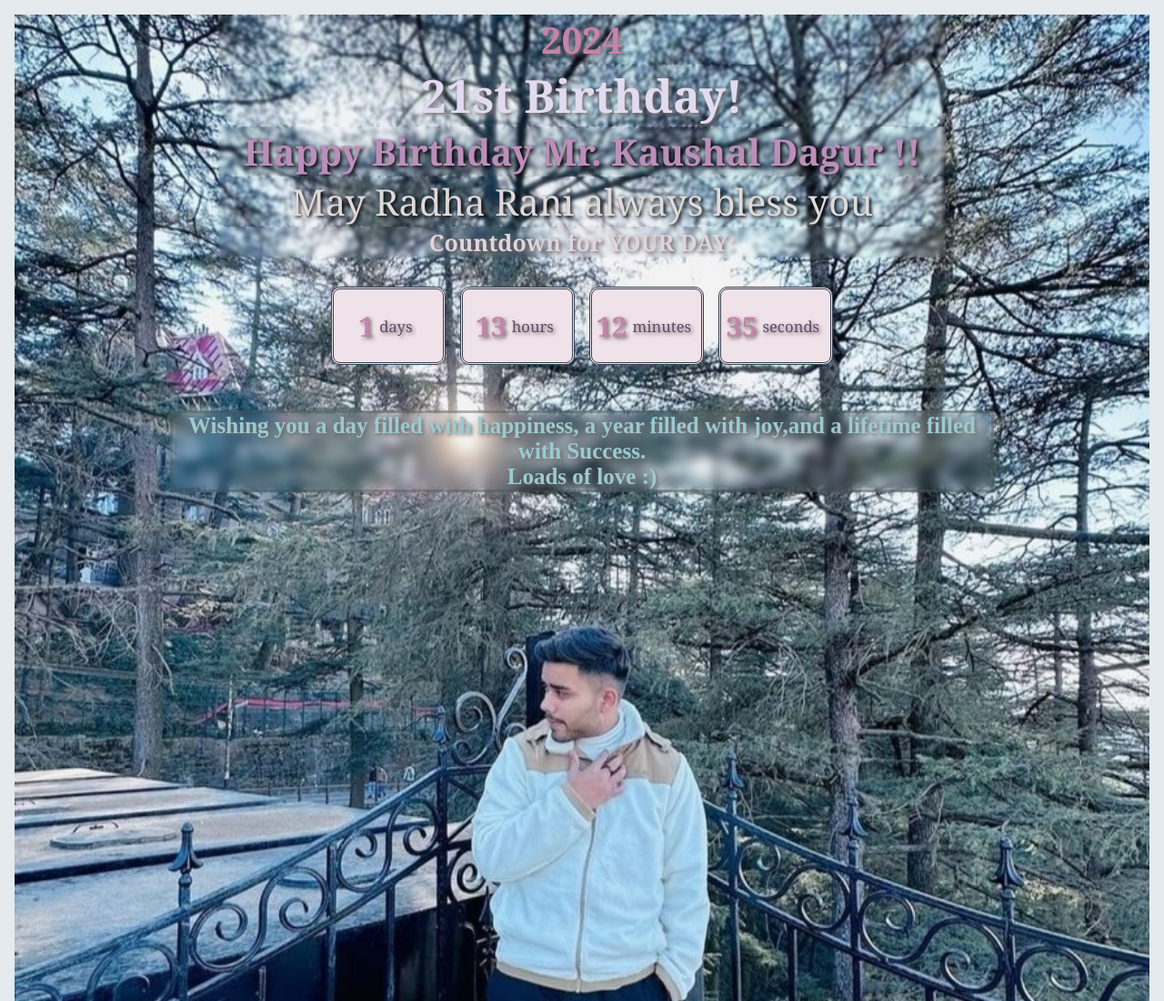
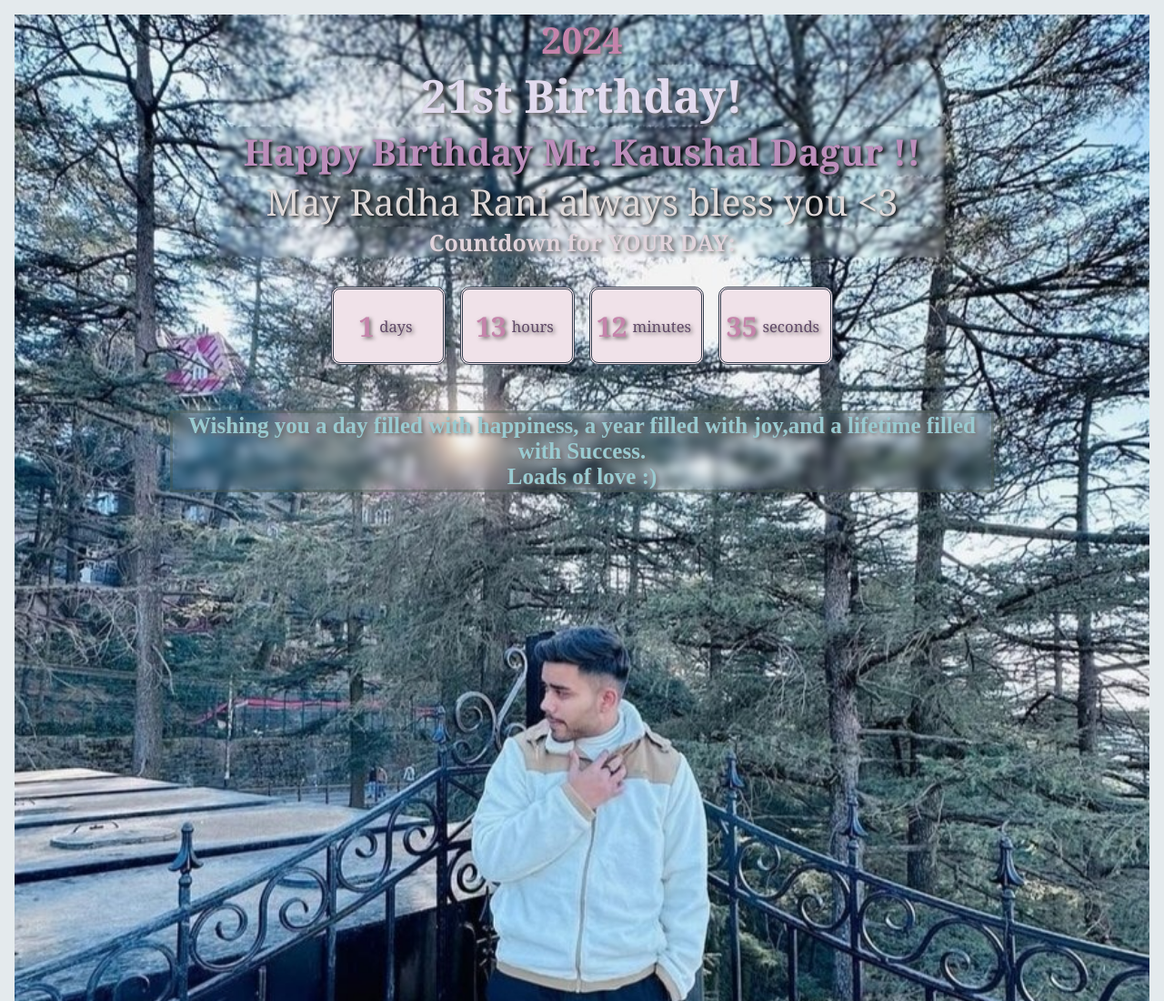
Before and after one commit to shivaniverma2004/kaushalbday, a plain HTML site: page index.html in a window 1280 px wide. Shown: the top 1100 px of the page at 91% size. Drawn offline with Linux system fonts and the light colour scheme.

Commit message:
Update index.html

```diff
--- a/index.html
+++ b/index.html
@@ -20,7 +20,7 @@
                 <div id="yearold" class="yearold text-center mt-2 text-7xl font-semibold text-gray-700 underline decoration-double"></div>
                 <div id="message"
                     class="message text-center mt-4 text-4xl text-blue-700 font-semibold">Happy Birthday Mr. Kaushal Dagur !! </div>
-                <span class="radha text-center block mb-4 text-4xl text-purple-600 underline decoration-wavy">May Radha Rani always bless you</span>
+                <span class="radha text-center block mb-4 text-4xl text-purple-600 underline decoration-wavy">May Radha Rani always bless you <3 </span>
 
                 <div id="birthdayTime" class="text-5xl font-bold text-gray-800 text-center my-4">Countdown for YOUR DAY:</div>
                 <div id="countdown" class="countdown flex justify-center">
```
